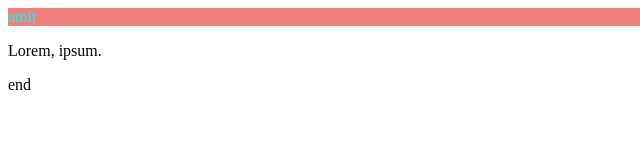
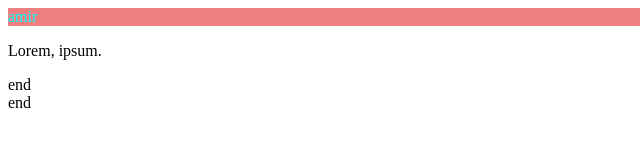
Before and after one commit to Amirabas1324/GuessNumberGame, a plain HTML site: page index.html in a window 1280 px wide. Shown: the full height of the page, 0-640 px from the left. Drawn offline with Linux system fonts and the light colour scheme.

Commit message:
footer copy

```diff
--- a/index.html
+++ b/index.html
@@ -12,5 +12,6 @@
     <P>Lorem, ipsum.</P>
 
     <footer>end</footer>
+    <footer>end</footer>
 </body>
 </html>
```
